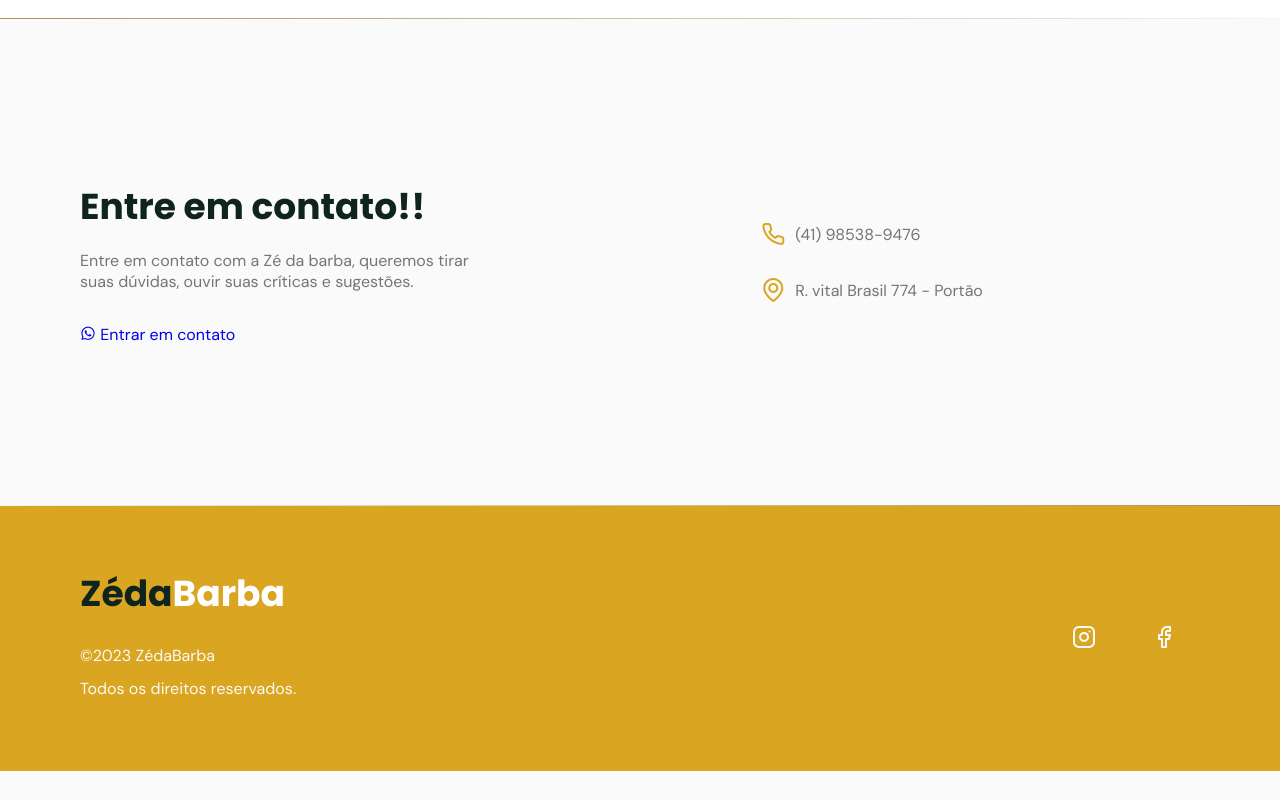
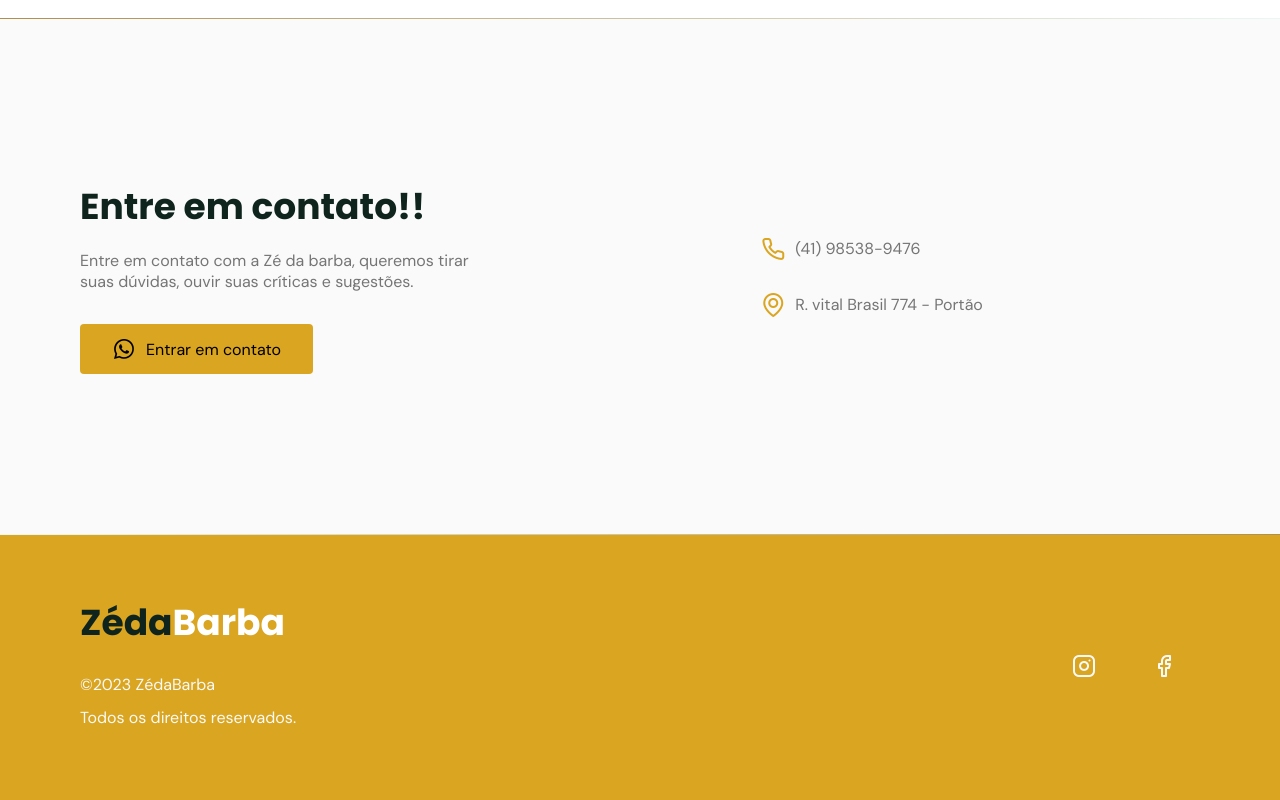
Before and after one commit to NicoShoww/barber, a plain HTML site: page index.html in a window 1280 px wide. Shown: the part 3369-4169 px from the top of the page. Before the commit the page ends 4140 px from the top, so only its background shows below. Drawn offline with nearby package versions, Linux system fonts and the light colour scheme; files whose address does not match are found by name.

Commit message:
Update index.html

```diff
--- a/index.html
+++ b/index.html
@@ -198,8 +198,8 @@
               suas críticas e sugestões.
             </p>
             <a
-              href="https://api.whatsapp.com/send?phone=5541985389476&text=Ol%C3%A1,%20gostaria%20de%20agendar%20um%20hor%C3%A1rio!
-              class=" Button
+              href="https://api.whatsapp.com/send?phone=5541985389476&text=Ol%C3%A1,%20gostaria%20de%20agendar%20um%20hor%C3%A1rio!"
+              class="Button"
               target="_blank"
               ><i class="icon-whatsapp"></i> Entrar em contato</a
             >
```
